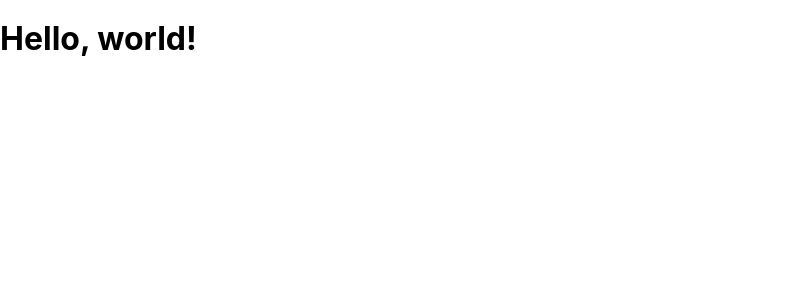
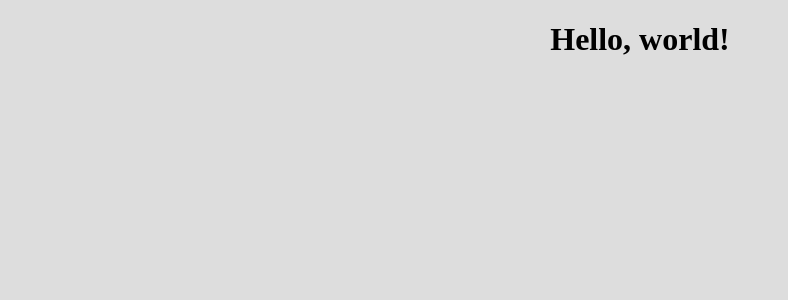
Before and after one commit to zzyo96/webpack-demo, a React (Create React App) app: page / in a window 1280 px wide. Shown: the top 300 px of the page, without its empty margins (0-788 px from the left). Built offline with nearby package versions, Linux system fonts and the light colour scheme.

Commit message:
更新样式

```diff
--- a/src/App.css
+++ b/src/App.css
@@ -1,32 +1,11 @@
 .App {
-  text-align: center;
+   color: #333;
+  border: 1px solid #aaa;
+  border-radius: 4px;
+  background: white;
+  margin: 2em;
+  padding: 0 1em;
+  min-height: 20em;
+  min-width: 32em;
+  box-shadow: 0 0 1em hsla(0,0%,0%,0.15);
 }
-
-.App-logo {
-  animation: App-logo-spin infinite 20s linear;
-  height: 40vmin;
-}
-
-.App-header {
-  background-color: #282c34;
-  min-height: 100vh;
-  display: flex;
-  flex-direction: column;
-  align-items: center;
-  justify-content: center;
-  font-size: calc(10px + 2vmin);
-  color: white;
-}
-
-.App-link {
-  color: #61dafb;
-}
-
-@keyframes App-logo-spin {
-  from {
-    transform: rotate(0deg);
-  }
-  to {
-    transform: rotate(360deg);
-  }
-}
--- a/src/index.css
+++ b/src/index.css
@@ -1,11 +1,11 @@
-body {
-  margin: 0;
-  padding: 0;
-  font-family: -apple-system, BlinkMacSystemFont, "Segoe UI", "Roboto", "Oxygen",
-    "Ubuntu", "Cantarell", "Fira Sans", "Droid Sans", "Helvetica Neue",
-    sans-serif;
-  -webkit-font-smoothing: antialiased;
-  -moz-osx-font-smoothing: grayscale;
+body{
+  background: #ddd;
+}
+
+#root{
+  display: flex;
+  justify-content: center;
+  min-height: 100vh;
 }
 
 code {
```
Also changed, not shown: 11 other files (tests, documents, lock files or other folders).
